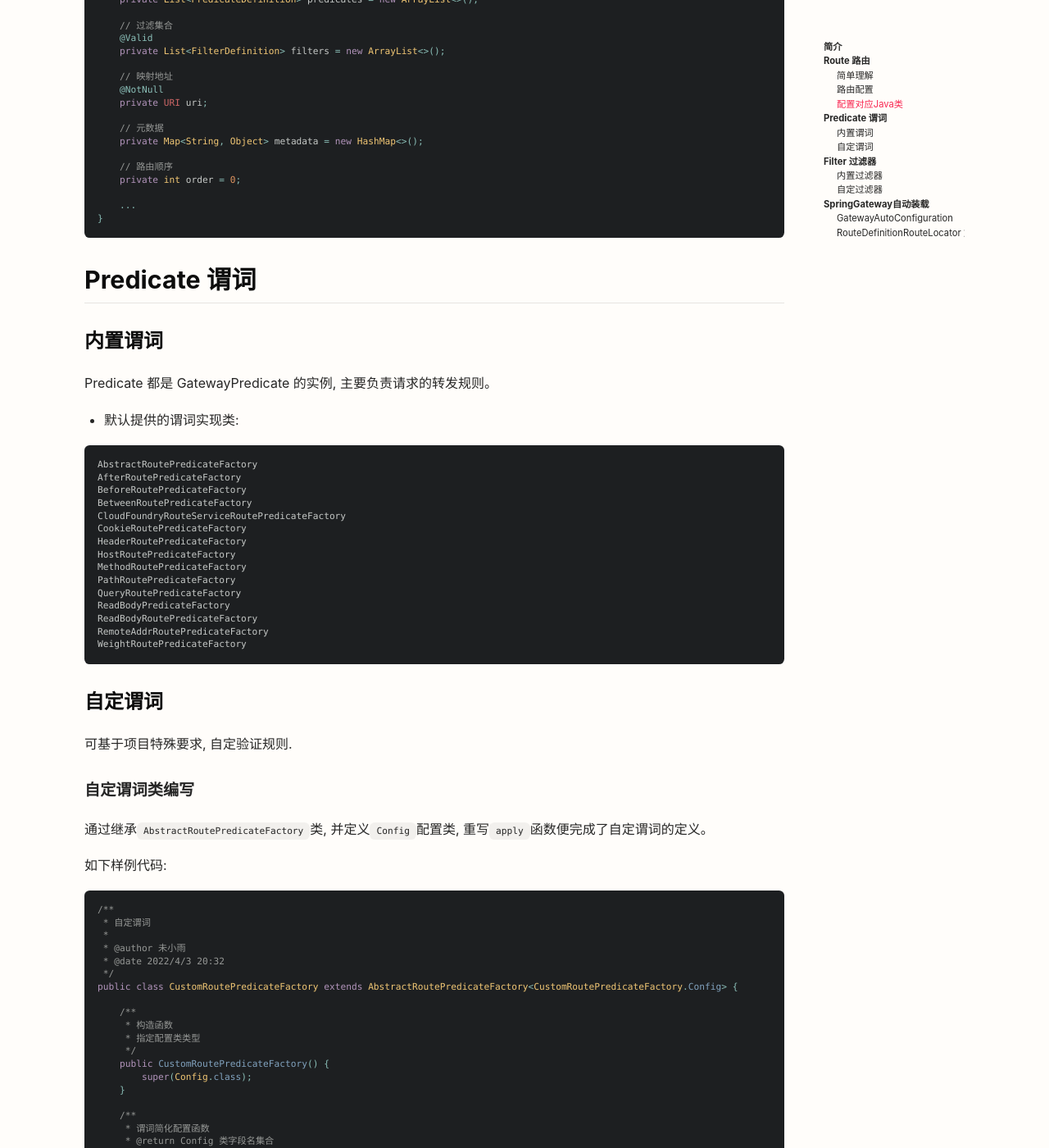
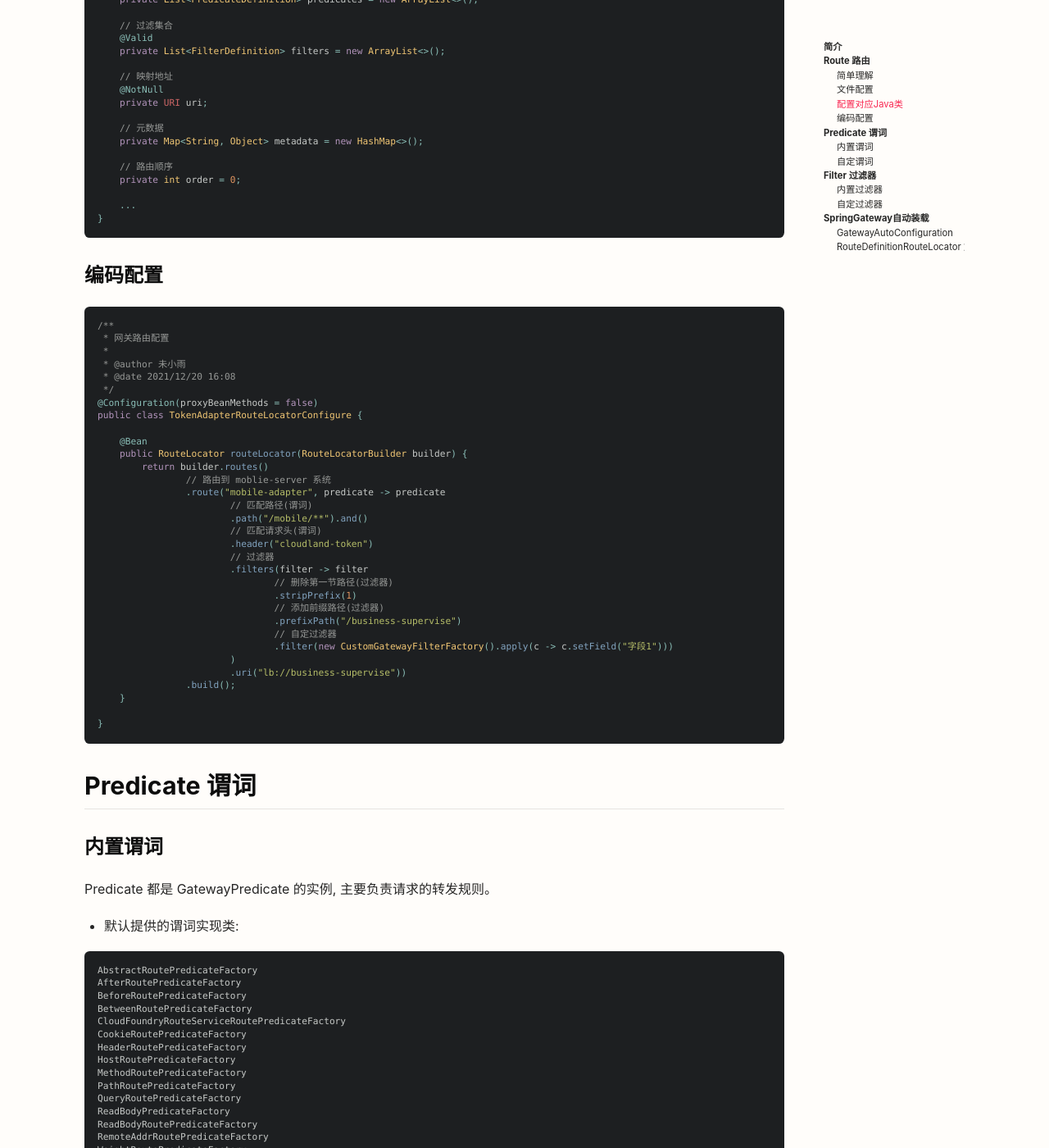
Before and after one commit to cloudland/cloudland.github.io, a Jekyll site: the page built from _posts/program/2022-04-03-java-spring-cloud-gateway.md, in a window 1280 px wide and 1400 px high, scrolled down 3612 px. Shown: the whole window at 82% size. Built offline with Jekyll 4.4.1, drawn with Linux system fonts in a browser that asks for light colours; nearby versions of some CDN libraries.

Commit message:
新增springGateway学习笔记

````diff
--- a/_posts/program/2022-04-03-java-spring-cloud-gateway.md
+++ b/_posts/program/2022-04-03-java-spring-cloud-gateway.md
@@ -22,7 +22,7 @@ tags: Java Spring SpringCloud
 
 `谓词`是用于判断请求具体走哪个`路由`. `谓词`可通过**路径**、**方法**、**请求头**等多种方式匹配。在匹配具体的`路由`后, 采用`路由`内配置的`过滤`方法, 对请求`前`或`后`做增量操作.
 
-### 路由配置
+### 文件配置
 
 * application.yaml
 
@@ -169,6 +169,43 @@ public class RouteDefinition {
     private int order = 0;
 
     ...
+}
+```
+
+### 编码配置
+
+```java
+/**
+ * 网关路由配置
+ *
+ * @author 未小雨
+ * @date 2021/12/20 16:08
+ */
+@Configuration(proxyBeanMethods = false)
+public class TokenAdapterRouteLocatorConfigure {
+
+    @Bean
+    public RouteLocator routeLocator(RouteLocatorBuilder builder) {
+        return builder.routes()
+                // 路由到 moblie-server 系统
+                .route("mobile-adapter", predicate -> predicate
+                        // 匹配路径(谓词)
+                        .path("/mobile/**").and()
+                        // 匹配请求头(谓词)
+                        .header("cloudland-token")
+                        // 过滤器
+                        .filters(filter -> filter
+                                // 删除第一节路径(过滤器)
+                                .stripPrefix(1)
+                                // 添加前缀路径(过滤器)
+                                .prefixPath("/business-supervise")
+                                // 自定过滤器
+                                .filter(new CustomGatewayFilterFactory().apply(c -> c.setField("字段1")))
+                        )
+                        .uri("lb://business-supervise"))
+                .build();
+    }
+
 }
 ```
 
@@ -640,5 +677,3 @@ List<GatewayFilter> loadGatewayFilters(String id, List<FilterDefinition> filterD
 	return ordered;
 }
 ```
-
-###
````
